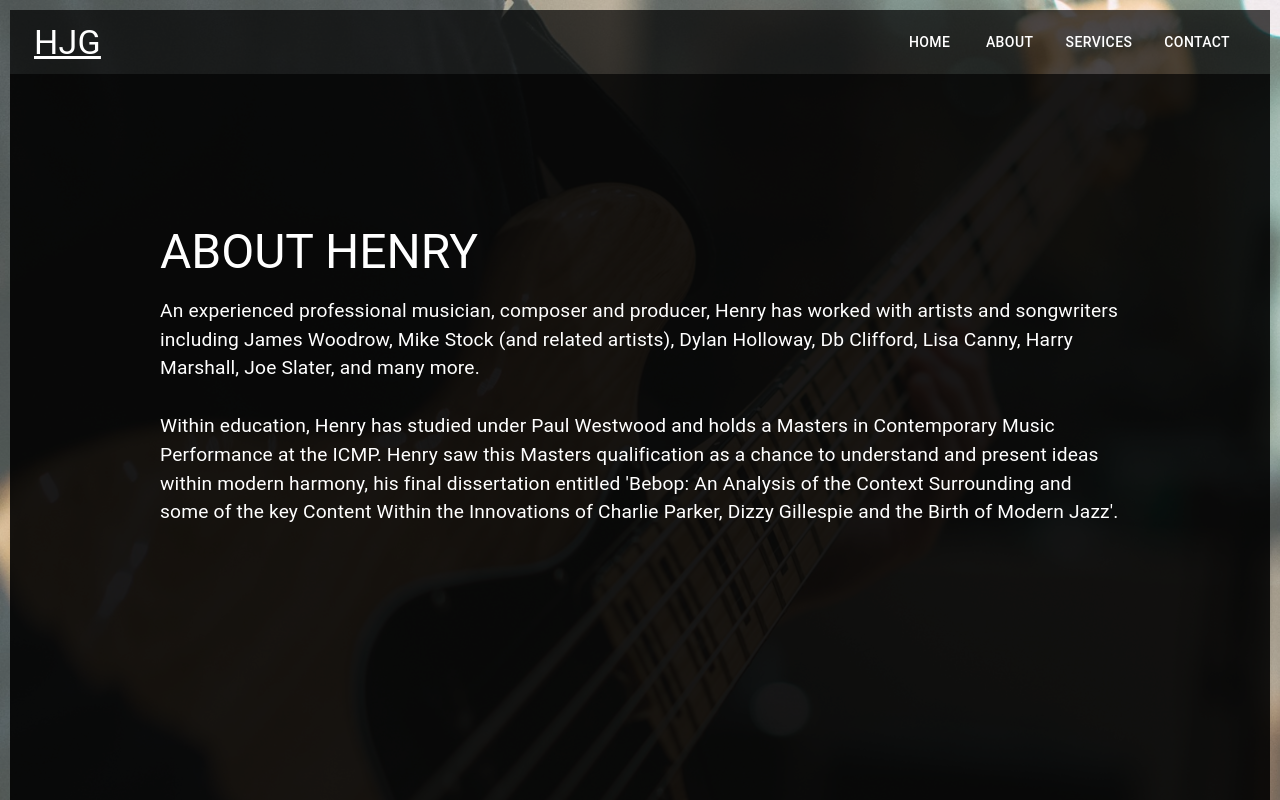
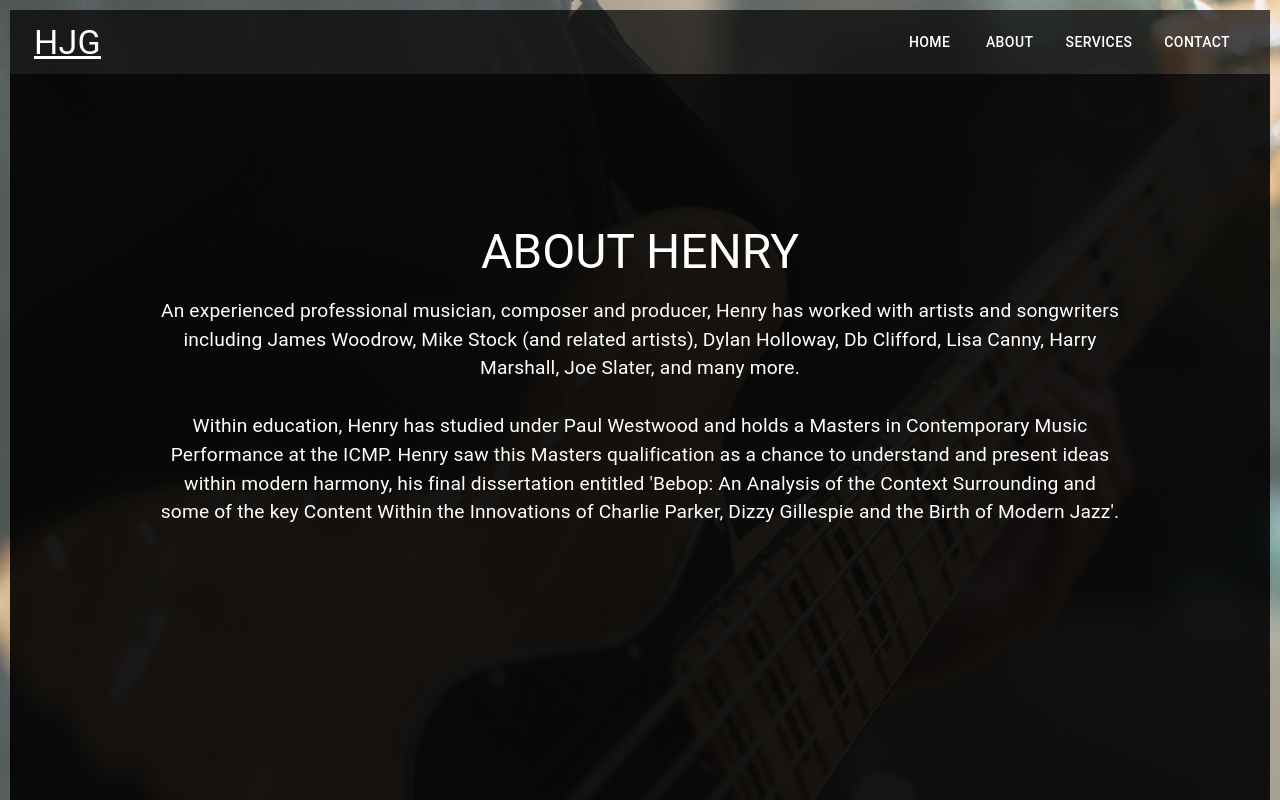
Before and after one commit to HenryJamesGreen/hjgmusic, a React (Create React App) app: page /about in a window 1280 px wide. Shown: the top 800 px of the page. Built offline with nearby package versions, Linux system fonts and the light colour scheme.

Commit message:
centered about and altered sizing

```diff
--- a/src/Components/ContactForm/index.js
+++ b/src/Components/ContactForm/index.js
@@ -64,7 +64,7 @@ function ContactForm() {
         alignItems: "center",
         minHeight: "100vh", // Ensure full viewport height
         padding: "20px", // Add padding for better spacing
-        marginTop: "0px", // Ignoring this for now
+        marginTop: "-100px", // Ignoring this for now
         marginBottom: "4px"
       }}
     >
@@ -89,7 +89,7 @@ function ContactForm() {
     justifyContent: "center",
     textAlign: "center",
     bgcolor: "rgba(255, 255, 255, 0.9)",
-    color: "black"
+    color: "black",
   }}
 >
 
--- a/src/Pages/About.js
+++ b/src/Pages/About.js
@@ -10,26 +10,20 @@ function About() {
     justifyContent: "center",
     backgroundColor: "rgba(0 , 0 , 0 , 0.9)", // Set background color to black
     minHeight: "100vh", // Ensure full viewport height
-        paddingTop: "150px",
-        marginTop: "0px", // Adjusting the top margin to position the text higher
-        marginBottom: "4px",
-        textAlign: "left", // Align the text to the left by default
+    padding: "150px", // Add padding to all sides
+    textAlign: "center", // Align the text to the center
   }}
 >
+
       <div
         style={{
           maxWidth: "1000px", // Set maximum width
           width: "100%", // Ensure it takes full width on larger screens
-          padding: "0 20px", // Add horizontal padding for better spacing
+          padding: "0 0px", // Add horizontal padding for better spacing
           boxSizing: "border-box", // Include padding and border in the element's total width and height
         }}
       >
-        <Typography gutterBottom variant="h3" component="div" sx={{ color: "white",  '@media screen and (max-width: 600px)': { // Media query for mobile devices
-               // Adjust font size for smaller screens
-              width: "100%",
-              textAlign: 'center',
-
-            } }}> {/* Make heading bigger and text white*/}
+        <Typography gutterBottom variant="h3" component="div" sx={{ color: "white" }}>
           ABOUT HENRY
         </Typography>
         <Typography
@@ -38,14 +32,8 @@ function About() {
           sx={{
             fontSize: "1.2rem",
             color: "white",
-            '@media screen and (max-width: 600px)': { // Media query for mobile devices
-              fontSize: "1rem", // Adjust font size for smaller screens
-              width: "100%",
-              textAlign: 'center',
-
-            }
           }}
-        > {/* Increase font size and make text white */}
+        >
           An experienced professional musician, composer and producer, Henry
           has worked with artists and songwriters including James Woodrow,
           Mike Stock (and related artists), Dylan Holloway, Db Clifford, Lisa
--- a/src/Pages/Contact.js
+++ b/src/Pages/Contact.js
@@ -5,11 +5,15 @@ import ContactForm from "../Components/ContactForm";
 function Contact() {
   return (
 <div
-      className="App"
+  className="container"
   style={{
+    display: "flex",
+    justifyContent: "center",
     backgroundColor: "rgba(0 , 0 , 0 , 0.9)", // Set background color to black
     minHeight: "100vh", // Ensure full viewport height
-        padding: "20px", // Add padding for better spacing
+    padding: "0px", // Add padding to all sides
+    textAlign: "center", // Align the text to the center
+    marginBottom: "4px"
   }}
 >
       <header className="App-header">
--- a/src/Pages/Services.js
+++ b/src/Pages/Services.js
@@ -22,8 +22,8 @@ function Services() {
             alignItems: "center",
             backgroundColor: "rgba(0 , 0 , 0 , 0.9)", // Set background color to black
             minHeight: "100vh", // Ensure full viewport height
-            padding: "150px", // Add padding for better spacing
-            marginBottom: "4px"
+            padding: "30px", // Add padding for better spacing
+            marginBottom: "4px",
           }}
         >
          <Typography
```
Lines whose indentation alone changed are shown as unchanged.
